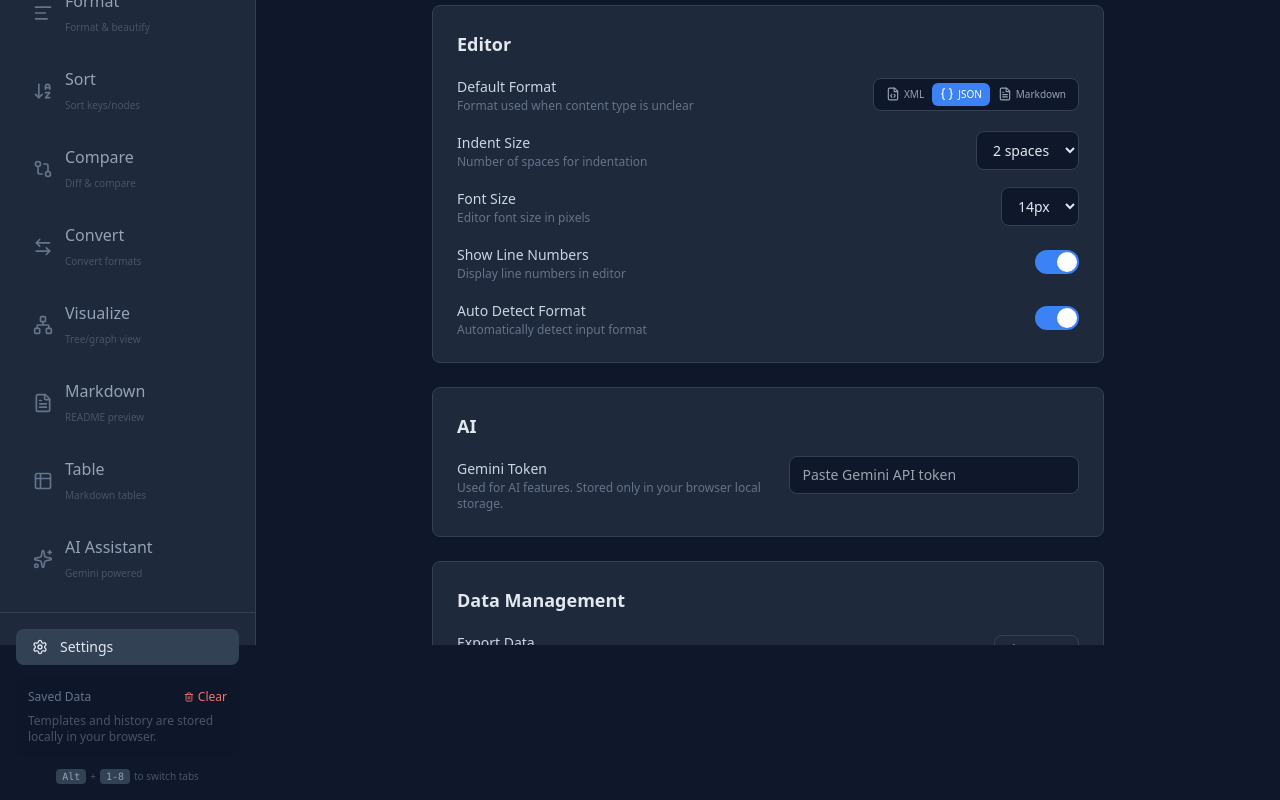
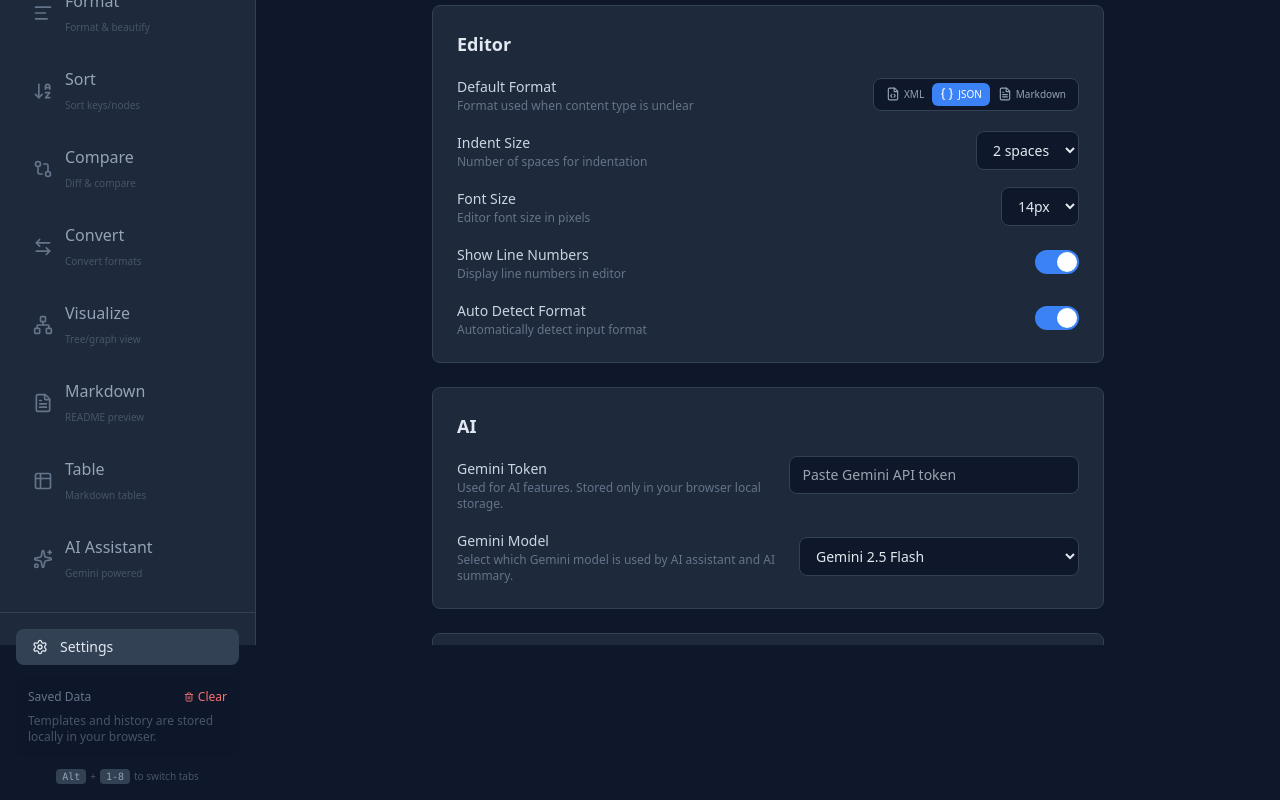
Before and after one commit to anomo06822/xml-toolkit, a React (Vite) app: page / in a window 1280 px wide. Both pictures are taken after a click on the button "Settings". Built offline with nearby package versions, Linux system fonts and the light colour scheme.

Commit message:
feat/support change model

```diff
--- a/features/GeminiAssistant.tsx
+++ b/features/GeminiAssistant.tsx
@@ -1,6 +1,6 @@
 import React, { useState } from 'react';
 import { GoogleGenAI } from '@google/genai';
-import { getGeminiToken, getPersistentValue, setPersistentValue } from '../services/storage';
+import { getGeminiToken, getGeminiModel, getPersistentValue, setPersistentValue } from '../services/storage';
 import { Button } from '../components/Button';
 import { Sparkles, MessageSquare, Loader2, Copy, Check, Trash2 } from 'lucide-react';
 
@@ -39,6 +39,7 @@ export const GeminiAssistant: React.FC = () => {
       }
 
       const ai = new GoogleGenAI({ apiKey });
+      const model = getGeminiModel();
 
       const systemPrompt = `You are an expert in data formats including XML, JSON, and Markdown.
 You help users with:
@@ -53,7 +54,7 @@ You help users with:
 Provide clear, concise, and practical answers. Include code examples when relevant.`;
 
       const result = await ai.models.generateContent({
-        model: 'gemini-2.5-flash',
+        model,
         contents: `${systemPrompt}\n\nUser: ${input}`,
       });
 
--- a/features/Settings.tsx
+++ b/features/Settings.tsx
@@ -3,7 +3,7 @@
 // ============================================
 
 import React, { useState, useEffect } from 'react';
-import { getSettings, updateSettings, resetSettings, AppSettings, exportAllData, importData } from '../services';
+import { getSettings, updateSettings, resetSettings, AppSettings, exportAllData, importData, GEMINI_MODEL_OPTIONS } from '../services';
 import { Button } from '../components/Button';
 import { FormatSelector } from '../components/common/FormatSelector';
 import { DataFormat } from '../core';
@@ -164,6 +164,7 @@ export const SettingsPage: React.FC = () => {
       <section className="bg-surface border border-slate-700 rounded-lg p-6 mb-6">
         <h2 className="text-lg font-semibold text-slate-200 mb-4">AI</h2>
 
+        <div className="space-y-4">
           <div className="flex justify-between items-start gap-4">
             <div>
               <label className="text-sm font-medium text-slate-300">Gemini Token</label>
@@ -178,6 +179,27 @@ export const SettingsPage: React.FC = () => {
               placeholder="Paste Gemini API token"
               className="w-80 max-w-full bg-slate-900 border border-slate-700 rounded-lg px-3 py-2 text-sm text-slate-200 focus:ring-2 focus:ring-primary outline-none"
             />
+          </div>
+
+          <div className="flex justify-between items-center gap-4">
+            <div>
+              <label className="text-sm font-medium text-slate-300">Gemini Model</label>
+              <p className="text-xs text-slate-500">
+                Select which Gemini model is used by AI assistant and AI summary.
+              </p>
+            </div>
+            <select
+              value={settings.geminiModel}
+              onChange={(e) => handleChange('geminiModel', e.target.value as AppSettings['geminiModel'])}
+              className="w-80 max-w-full bg-slate-900 border border-slate-700 rounded-lg px-3 py-2 text-sm text-slate-200"
+            >
+              {GEMINI_MODEL_OPTIONS.map((model) => (
+                <option key={model.value} value={model.value}>
+                  {model.label}
+                </option>
+              ))}
+            </select>
+          </div>
         </div>
       </section>
 
--- a/features/unified/Differ.tsx
+++ b/features/unified/Differ.tsx
@@ -7,7 +7,7 @@ import React, { useState, useEffect } from 'react';
 import { DataFormat, DiffResult as DiffResultType, computeDiff, detectFormat, sort } from '../../core';
 import { CodeEditor } from '../../components/common';
 import { Button } from '../../components/Button';
-import { getGeminiToken } from '../../services';
+import { getGeminiToken, getGeminiModel } from '../../services';
 import { GitCompare, Settings2, ArrowDownAZ, Copy, Check, Sparkles, Loader2, FileCode, Braces, FileText } from 'lucide-react';
 
 // Format badge component
@@ -72,6 +72,7 @@ export const UnifiedDiffer: React.FC = () => {
     try {
       const { GoogleGenAI } = await import('@google/genai');
       const ai = new GoogleGenAI({ apiKey });
+      const model = getGeminiModel();
 
       // Build diff summary for AI
       const addedLines = diff.lines.filter(l => l.type === 'added').map(l => `+ ${l.content}`).join('\n');
@@ -95,7 +96,7 @@ ${removedLines || '(none)'}
 Please provide a clear, technical summary of the changes:`;
 
       const response = await ai.models.generateContent({
-        model: 'gemini-2.0-flash',
+        model,
         contents: prompt
       });
 
--- a/services/storage.ts
+++ b/services/storage.ts
@@ -150,7 +150,30 @@ export interface AppSettings {
   fontSize: number;
   showLineNumbers: boolean;
   geminiToken: string;
+  geminiModel: GeminiModel;
 }
+
+export const GEMINI_MODEL_OPTIONS = [
+  { label: 'Gemini 3 Pro', value: 'gemini-3-pro' },
+  { label: 'Gemini 3 Flash', value: 'gemini-3-flash' },
+  { label: 'Gemini 2.5 Flash', value: 'gemini-2.5-flash' },
+  { label: 'Gemini 2.5 Flash-Lite', value: 'gemini-2.5-flash-lite' }
+] as const;
+
+export const GEMINI_MODELS = GEMINI_MODEL_OPTIONS.map((option) => option.value) as readonly string[];
+
+export type GeminiModel = typeof GEMINI_MODEL_OPTIONS[number]['value'];
+
+const DEFAULT_GEMINI_MODEL: GeminiModel = 'gemini-2.5-flash';
+
+const resolveGeminiModel = (model?: string): GeminiModel => {
+  if (!model) {
+    return DEFAULT_GEMINI_MODEL;
+  }
+  return GEMINI_MODELS.includes(model as GeminiModel)
+    ? (model as GeminiModel)
+    : DEFAULT_GEMINI_MODEL;
+};
 
 const defaultSettings: AppSettings = {
   theme: 'dark',
@@ -161,7 +184,8 @@ const defaultSettings: AppSettings = {
   autoFormat: false,
   fontSize: 14,
   showLineNumbers: true,
-  geminiToken: ''
+  geminiToken: '',
+  geminiModel: DEFAULT_GEMINI_MODEL
 };
 
 export const getSettings = (): AppSettings => {
@@ -194,6 +218,10 @@ export const getGeminiToken = (): string => {
 
   const env = (import.meta as any).env || {};
   return env.VITE_GEMINI_API_KEY || env.GEMINI_API_KEY || '';
+};
+
+export const getGeminiModel = (): GeminiModel => {
+  return resolveGeminiModel(getSettings().geminiModel);
 };
 
 // ============================================
```
Lines whose indentation alone changed are shown as unchanged.
